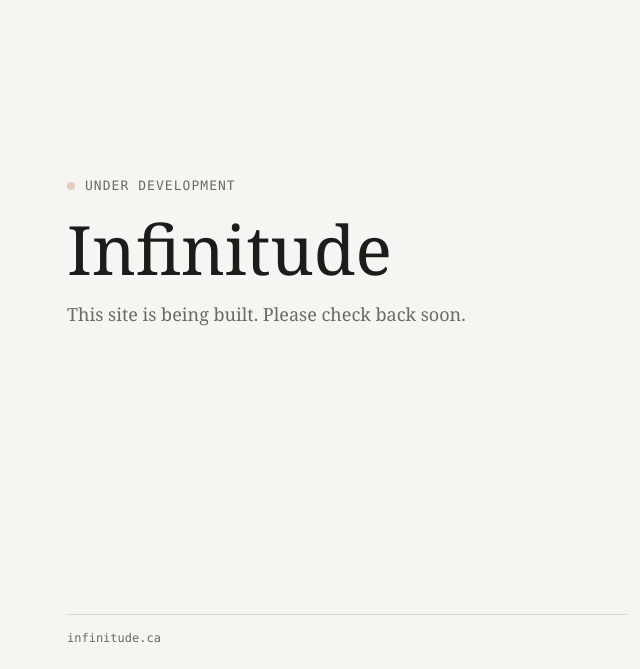
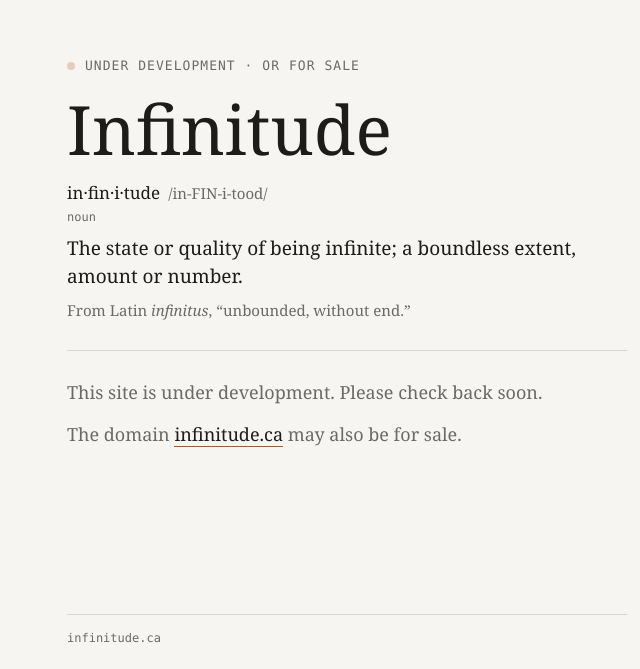
Before and after one commit to reysanmadamba/infinitude.si, a plain HTML site: page index.html in a window 1280 px wide. Shown: the part 131-800 px from the top of the page, without its empty margins (293-933 px from the left). Drawn offline with Linux system fonts and the light colour scheme.

Commit message:
Add domain meaning and for-sale notice

```diff
--- a/index.html
+++ b/index.html
@@ -3,8 +3,8 @@
 <head>
 <meta charset="utf-8">
 <meta name="viewport" content="width=device-width, initial-scale=1">
-<title>Infinitude — Under development</title>
-<meta name="description" content="Infinitude is under development. Check back soon.">
+<title>Infinitude — Under development or for sale</title>
+<meta name="description" content="Infinitude is under development, and the domain may be for sale.">
 <meta name="robots" content="noindex">
 <style>
   :root { --bg: #f6f5f2; --fg: #1c1c1a; --muted: #6b6a66; --line: #d9d7d1; --accent: #b4541f; }
@@ -28,6 +28,15 @@
   @media (prefers-reduced-motion: reduce) { .dot { animation: none; } }
   h1 { font-size: clamp(40px, 9vw, 68px); font-weight: 400; line-height: 1.05; margin: 20px 0 16px; overflow-wrap: anywhere; }
   p { font-size: 18px; line-height: 1.55; color: var(--muted); margin: 0; }
+  .def { margin: 0 0 28px; padding: 0 0 28px; border-bottom: 1px solid var(--line); }
+  .def .word { font-size: 17px; color: var(--fg); }
+  .def .word span { color: var(--muted); font-style: normal; margin-left: 8px; font-size: 15px; }
+  .def .pos { font-family: Consolas, "Courier New", monospace; font-size: 12px; color: var(--muted); margin: 6px 0 10px; }
+  .def .pos em { font-style: italic; }
+  .def .meaning { font-size: 19px; line-height: 1.5; color: var(--fg); margin: 0 0 8px; }
+  .def .origin { font-size: 15px; }
+  .sale { margin-top: 14px; }
+  .sale strong { color: var(--fg); font-weight: 400; border-bottom: 1px solid var(--accent); }
   footer {
     max-width: 560px; width: 100%; margin: 0 auto; padding-top: 16px; border-top: 1px solid var(--line);
     font-family: Consolas, "Courier New", monospace; font-size: 12px; color: var(--muted);
@@ -36,9 +45,16 @@
 </head>
 <body>
 <main>
-  <div class="status"><span class="dot"></span>Under development</div>
+  <div class="status"><span class="dot"></span>Under development &middot; or for sale</div>
   <h1>Infinitude</h1>
-  <p>This site is being built. Please check back soon.</p>
+  <div class="def">
+    <div class="word">in·fin·i·tude<span>/in-FIN-i-tood/</span></div>
+    <div class="pos">noun</div>
+    <p class="meaning">The state or quality of being infinite; a boundless extent, amount or number.</p>
+    <p class="origin">From Latin <em>infinitus</em>, &ldquo;unbounded, without end.&rdquo;</p>
+  </div>
+  <p>This site is under development. Please check back soon.</p>
+  <p class="sale">The domain <strong>infinitude.ca</strong> may also be for sale.</p>
 </main>
 <footer>infinitude.ca</footer>
 </body>
```
